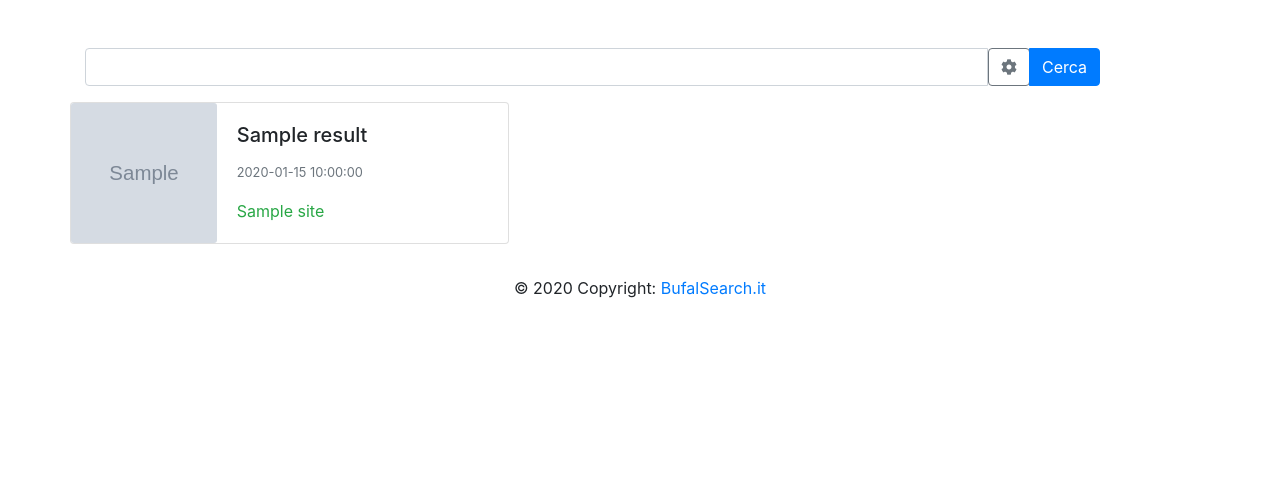
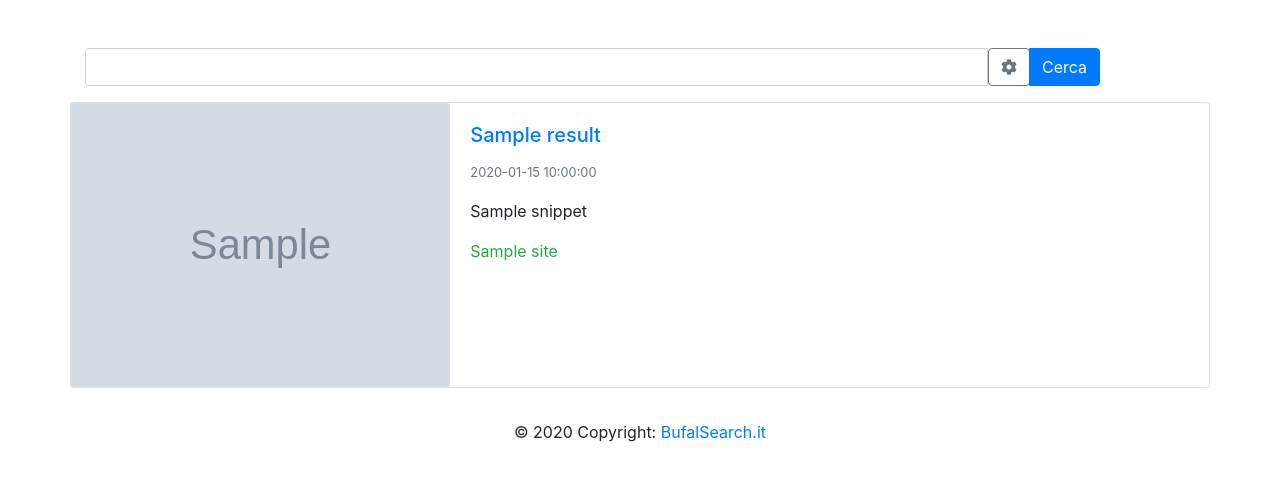
Before and after one commit to mattiabilla/search_engine_bufale, a Flask app: template server/templates/index.html in a window 1280 px wide. Shown: the part 56-537 px from the top of the page. Run offline with Flask 2, Linux system fonts and the light colour scheme; the template is opened without the code that fills it: most values are stand-ins (such as "Sample title", 1, 10 or a date in 2020); grey boxes marked "Sample" are stand-in pictures.

Commit message:
fix immagini butac, aggiunta snippet, fix dimensioni card

```diff
--- a/crawler_articoli_butac.py
+++ b/crawler_articoli_butac.py
@@ -64,8 +64,8 @@ for URL in links:
     s += "\n"
 
     try:
-        image = soup.find("img", class_="img-responsive wp-post-image")
-        s += f"{image['data-src']}\n"
+        image = soup.find(class_="leftColumn").findAll("img")#, class_="size-large")
+        s += f"{image[2]['src']}\n"
     except:
         s += "https://www.butac.it/wp-content/themes/butac/images/LOGO_DESKTOP_WHITE-2.png\n"
 
--- a/server/server.py
+++ b/server/server.py
@@ -7,37 +7,42 @@ Created on Wed Oct 28 23:06:58 2020
 from whoosh.qparser import QueryParser
 from whoosh.index import open_dir
 
-
 import re
 from flask import Flask, request, render_template
+
+from whoosh.highlight import SentenceFragmenter
+
 app = Flask(__name__)
 
-@app.route('/', methods=['GET','POST'])
+
+@app.route('/', methods=['GET', 'POST'])
 def home_results():
+    data = ""
+    if request.method == 'GET' and 'query' in request.args:  # this block is only entered when the form is submitted
+        data = request.args.get('query')
+        # print(data)
 
-    data = ""
-    if request.method == 'GET' and 'query' in request.args:  #this block is only entered when the form is submitted
-        data = request.args.get('query')
-        print(data)
-
-    print(data)
+    # print(data)
     retrieved = []
     ix = open_dir("../indexdir")
     with ix.searcher() as searcher:
         query = QueryParser("content", ix.schema).parse(data)
         results = searcher.search(query)
+        results.fragmenter = SentenceFragmenter()
         for i in results:
             link = i["url"]
             title = i["title"]
             linkimage = i["urlimage"]
             date = i["date"]
             date = date.strftime("%d/%m/%Y")
+            snippet = i.highlights("content", top=1)#, scorer=BasicFragmentScorer, order=SCORE)
+            print(snippet)
 
             p = re.compile("www\.[^\/]+")
             match = p.search(link)
-            site=match.group(0)
+            site = match.group(0)
             print(site)
 
-            retrieved.append({"link":link,"title":title,"site":site, "urlimage":linkimage, "date":date})
+            retrieved.append({"link": link, "title": title, "site": site, "urlimage": linkimage, "date": date, "snippet":snippet})
 
     return render_template("index.html", results=retrieved)
--- a/server/templates/index.html
+++ b/server/templates/index.html
@@ -77,15 +77,16 @@
             </form>
             {% for result in results %}
             <div class="row">
-                <div class="card mb-3">
+                <div class="card mb-3" style="width: 100%;">
                     <div class="row no-gutters">
                         <div class="col-md-4">
-                            <img src="{{result['urlimage']}}" class="card-img" alt="boh"  height="100%"  style="object-fit: cover; max-height: 200px">
+                            <img src="{{result['urlimage']}}" class="card-img" alt="Immagine"  style="object-fit: cover;">
                         </div>
                         <div class="col-md-8">
                             <div class="card-body">
-                                <h5 class="card-title">{{result['title']}}</h5>
+                                <h5 class="card-title text-primary">{{result['title']}}</h5>
                                 <p class="card-text"><small class="text-muted">{{result['date']}}</small></p>
+                                <p class="card-text">{{result['snippet']|safe}}</p>
                                 <!--<p class="card-text">This is a wider card with supporting text below as a natural lead-in to additional content. This content is a little bit longer.</p>
                                 -->
                                 <a class="card-text text-success stretched-link" href="{{result['link']}}" target="_blank">{{result["site"]}}</a>
```
Also changed, not shown: indexing.py (+4 -4 lines).
